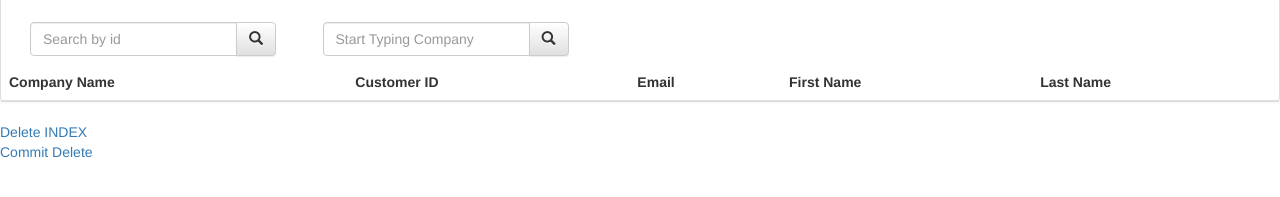
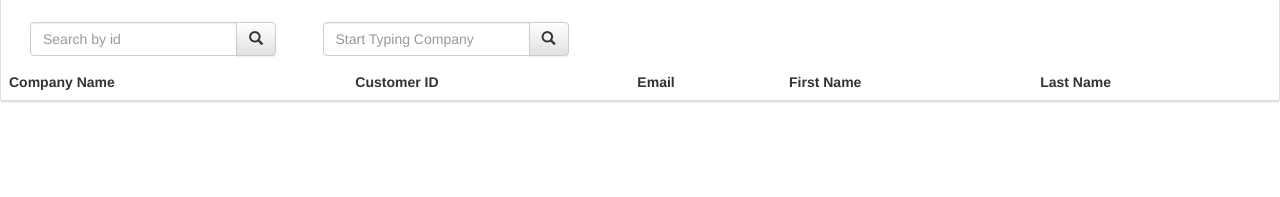
Before and after one commit to vedran-maestral/solrproject, a website: page Index.html in a window 1280 px wide. Shown: the part 53-250 px from the top of the page. Drawn offline with nearby package versions, Linux system fonts and the light colour scheme; no server answers.

Commit message:
Small fixes

```diff
--- a/Index.html
+++ b/Index.html
@@ -91,15 +91,6 @@
         clientLocation: "http://localhost/"
     }
 </script>
-<div class="navbar-center"><a
-        href="http://ec2-54-200-131-81.us-west-2.compute.amazonaws.com:8983/solr/update?stream.body=<delete><query>*:*</query></delete>"
-        target="_blank">Delete INDEX</a></div>
-
-<div class="navbar-center"><a
-        href="http://ec2-54-200-131-81.us-west-2.compute.amazonaws.com:8983/solr/update?stream.body=<commit/>"
-        target="_blank">Commit Delete</a></div>
-
-
 <!-- Tabs -->
 <div id="maintabs" style="display: none" class="col-md-12">
     <ul class="servicesList">
@@ -227,4 +218,13 @@
 <script src="js/lib/justgage.1.0.1.min.js"></script>
 <script src="js/lib/raphael.2.1.0.min.js"></script>
 </body>
+
+<!--<div class="navbar-center"><a
+        href="http://ec2-54-200-131-81.us-west-2.compute.amazonaws.com:8983/solr/update?stream.body=<delete><query>*:*</query></delete>"
+        target="_blank">Delete INDEX</a></div>
+
+<div class="navbar-center"><a
+        href="http://ec2-54-200-131-81.us-west-2.compute.amazonaws.com:8983/solr/update?stream.body=<commit/>"
+        target="_blank">Commit Delete</a></div>-->
+
 </html>
```
